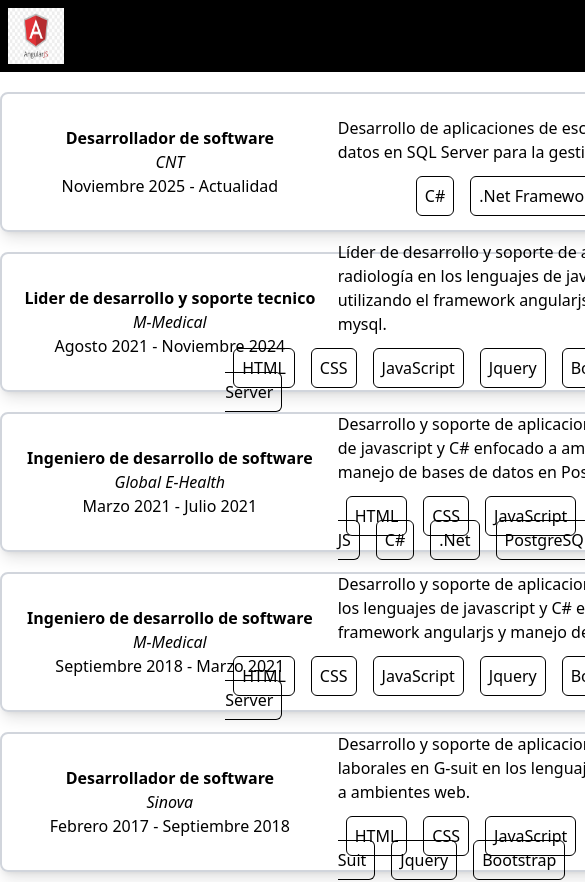
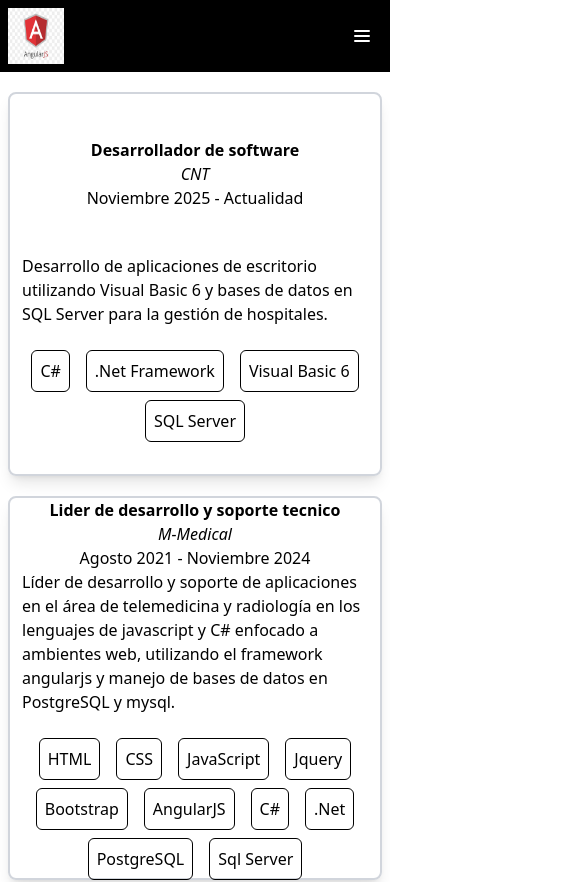
Before and after one commit to redgaryesid/redgaryesid.github.io, an Angular app: page /experiencia in a window 390 px wide. Shown: the top 882 px of the page, 585 px wide, since content can reach past the window. Built offline with nearby package versions, Linux system fonts and the light colour scheme.

Commit message:
Responsive Experiencia

```diff
--- a/src/app/experiencia/Components/experiencia-componente/experiencia-componente.html
+++ b/src/app/experiencia/Components/experiencia-componente/experiencia-componente.html
@@ -1,14 +1,14 @@
-<div class="flex flex-row justify-center items-center max-w-full my-5 p-3 border-2 border-gray-300 rounded-lg shadow-lg">
-    <div class="h-28 w-1/3 flex flex-col justify-center items-center">
+<div class="flex flex-col h-96 md:h-auto md:flex-row md:justify-center md:items-center md:max-w-full my-5 mx-2 md:mx-0 md:p-3 border-2 border-gray-300 rounded-lg shadow-lg">
+    <div class=" h-40 md:mb-0 md:h-28 md:w-1/3 flex flex-col justify-center items-center">
         <h3 class="font-extrabold">{{trabajo.puesto}}</h3>
         <h4 class="italic font-medium">{{trabajo.empresa}}</h4>
         <p class="font-extralight">{{trabajo.inicio}} - {{trabajo.fin}}</p>
     </div>
-    <div class="h-28 w-2/3 flex flex-col justify-center items-center px-3">
-        <p class="font-medium mb-5">{{trabajo.descripcion}}</p>
-        <div>
+    <div class="md:h-28 md:w-2/3 flex flex-col justify-center items-center px-3">
+        <p class="md:font-medium mb-5">{{trabajo.descripcion}}</p>
+        <div class="flex flex-wrap justify-center items-center">
             @for (tecnologia of trabajo.tecnologias; track $index) {
-            <span class="border p-2 mx-2 rounded-md">{{tecnologia}}</span>
+            <span class=" my-1 border p-2 mx-2 rounded-md">{{tecnologia}}</span>
             }
         </div>
 
```
